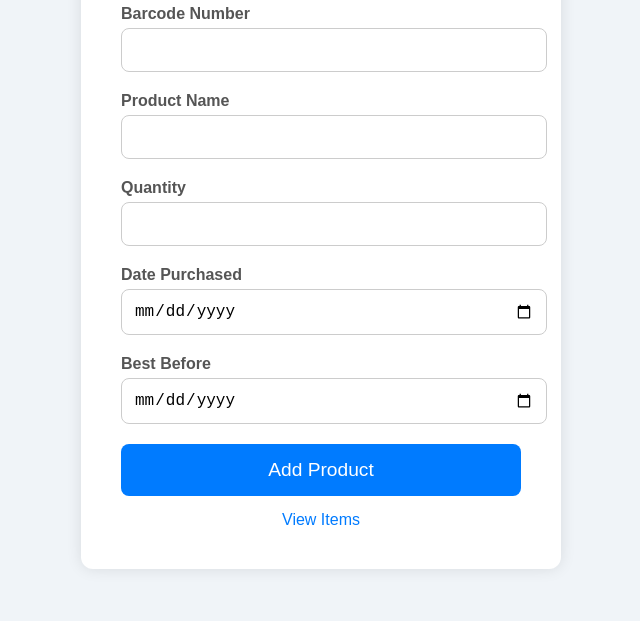
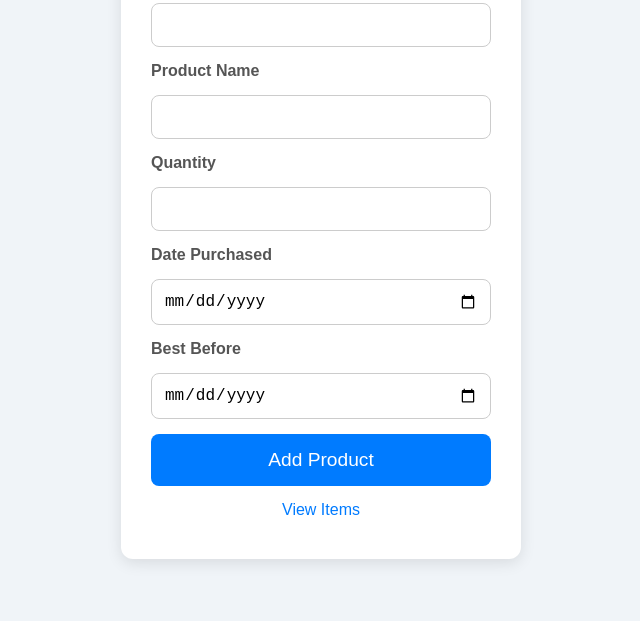
Before and after one commit to zoldyckd/ACEspiry, a plain HTML site: page additem.html in a window 1280 px wide. Shown: the part 179-800 px from the top of the page, without its empty margins (319-959 px from the left). Drawn offline with Linux system fonts and the light colour scheme.

Commit message:
Update additem.html

```diff
--- a/additem.html
+++ b/additem.html
@@ -5,30 +5,38 @@
   <meta name="viewport" content="width=device-width, initial-scale=1.0">
   <title>ACEspiry - Add Product</title>
   <style>
-    /* Global Styles */
-    body {
-      font-family: Arial, sans-serif;
-      background-color: #f0f4f8;
+    /* Reset styles */
+    * {
       margin: 0;
       padding: 0;
-      height: 100vh;
-      display: flex;
-      justify-content: center;
-      align-items: center;
+      box-sizing: border-box;
     }
 
-    .container {
+    html, body {
+      height: 100%;
+      font-family: 'Arial', sans-serif;
+      background-color: #f0f4f8;
+    }
+
+    .grid-container {
+      display: grid;
+      place-items: center;
+      height: 100vh;
+      padding: 10px;
+    }
+
+    .form-container {
       width: 100%;
       max-width: 400px;
-      padding: 40px;
-      background-color: #fff;
+      background-color: white;
+      padding: 30px;
       border-radius: 12px;
-      box-shadow: 0 0 15px rgba(0, 0, 0, 0.1);
+      box-shadow: 0 4px 15px rgba(0, 0, 0, 0.1);
     }
 
     h1 {
       text-align: center;
-      font-size: 2.5rem;
+      font-size: 2rem;
       color: #333;
       margin-bottom: 20px;
     }
@@ -36,21 +44,19 @@
     form {
       display: flex;
       flex-direction: column;
+      gap: 15px;
     }
 
     label {
-      margin-bottom: 5px;
+      font-weight: bold;
       color: #555;
-      font-weight: bold;
-      font-size: 1rem;
     }
 
     input {
       padding: 12px;
-      margin-bottom: 20px;
+      font-size: 1rem;
       border: 1px solid #ccc;
       border-radius: 8px;
-      font-size: 1rem;
       width: 100%;
     }
 
@@ -70,18 +76,39 @@
     }
 
     a {
+      text-align: center;
       display: block;
-      text-align: center;
       margin-top: 15px;
       text-decoration: none;
       color: #007bff;
       font-size: 1rem;
     }
+
+    .error-message {
+      color: red;
+      text-align: center;
+      margin-top: 10px;
+    }
+
+    @media (max-width: 480px) {
+      .form-container {
+        padding: 20px;
+      }
+
+      h1 {
+        font-size: 1.8rem;
+      }
+
+      button {
+        font-size: 1rem;
+      }
+    }
   </style>
 </head>
 <body>
 
-  <div class="container">
+  <div class="grid-container">
+    <div class="form-container">
       <h1>Add Product</h1>
       <form id="productForm">
         <label for="barcode">Barcode Number</label>
@@ -102,18 +129,32 @@
         <button type="submit">Add Product</button>
       </form>
 
-    <a href="view-items.html">View Items</a>
+      <a href="viewitem.html">View Items</a>
+
+      <div class="error-message" id="errorMessage"></div>
+    </div>
   </div>
 
   <script>
+    // Handle form submission
     document.getElementById('productForm').addEventListener('submit', function (e) {
       e.preventDefault();
+
       const barcode = document.getElementById('barcode').value;
       const productName = document.getElementById('productName').value;
       const quantity = document.getElementById('quantity').value;
       const purchaseDate = document.getElementById('purchaseDate').value;
       const bestBefore = document.getElementById('bestBefore').value;
+      const errorMessage = document.getElementById('errorMessage');
 
+      // Validate that the 'Best Before' date is after the 'Date Purchased'
+      if (new Date(bestBefore) <= new Date(purchaseDate)) {
+        errorMessage.textContent = "Error: 'Best Before' date must be after 'Date Purchased'.";
+        return;
+      }
+
+      // If validation passes, save the item
+      errorMessage.textContent = ""; // Clear previous error message
       const items = JSON.parse(localStorage.getItem('items')) || [];
       const serialNumber = items.length + 1;
 
@@ -123,5 +164,6 @@
       e.target.reset();
     });
   </script>
+
 </body>
 </html>
```
Lines whose indentation alone changed are shown as unchanged.
